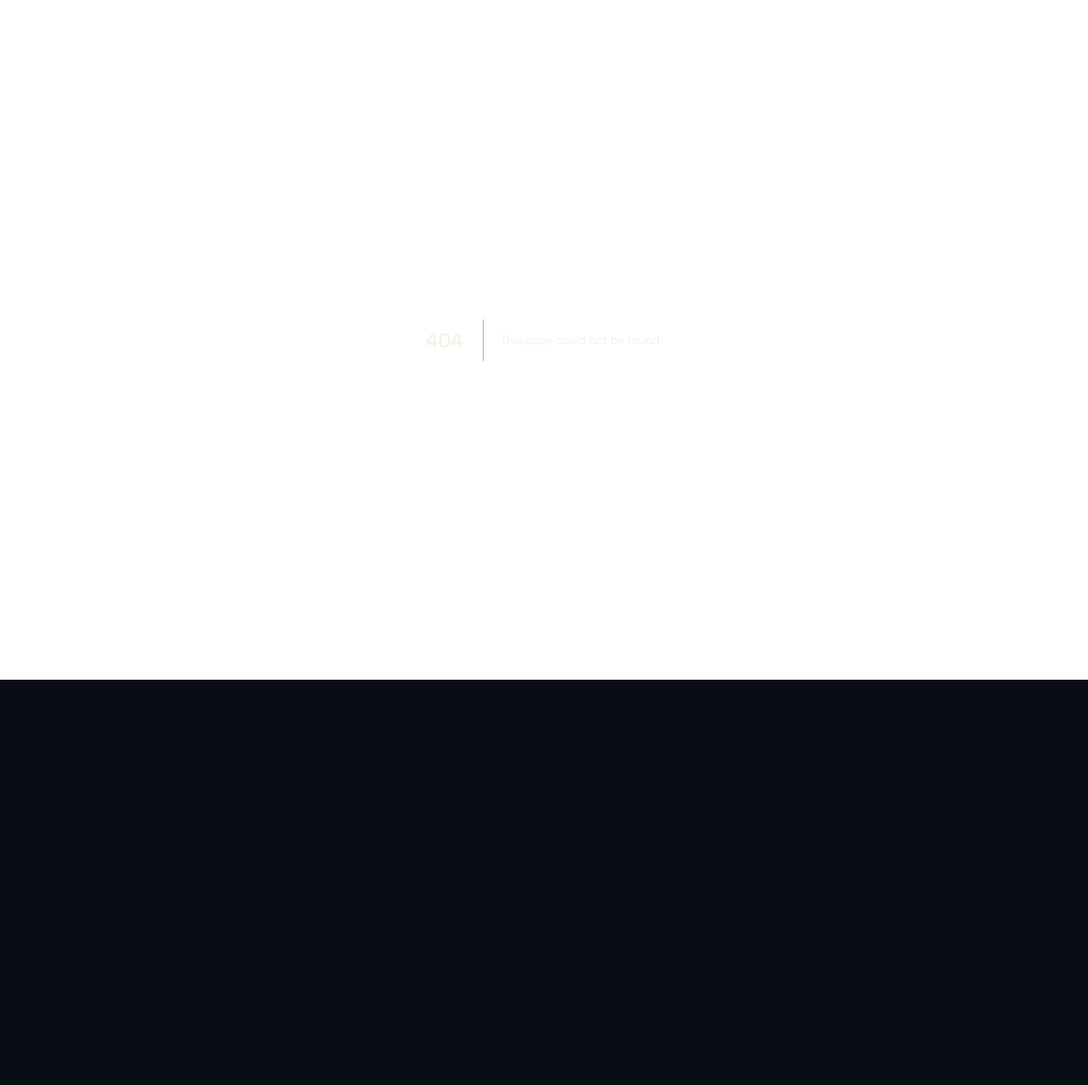
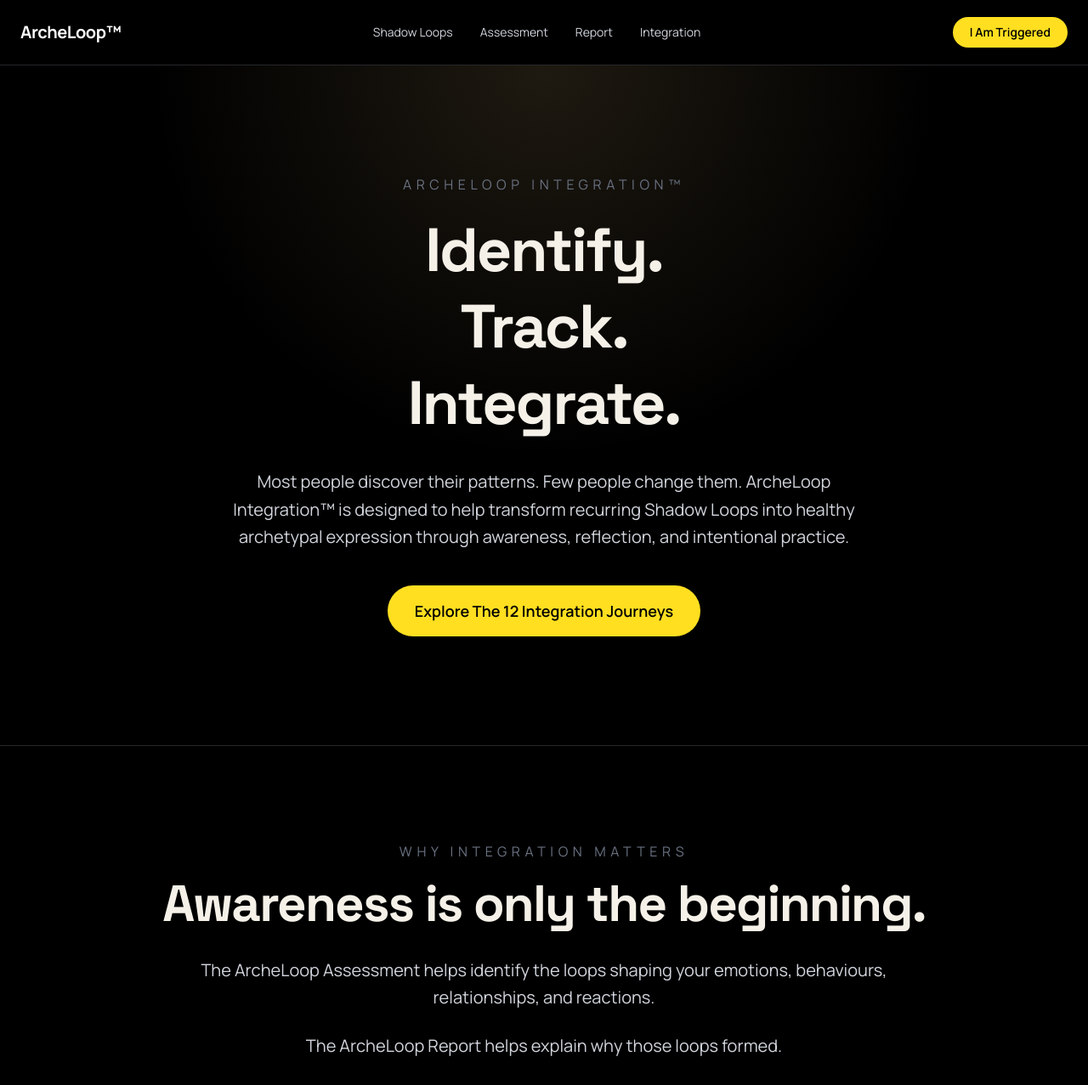
Before and after one commit to abdulkadirkuscu-ctrl/archeloop, a Next.js app: page /integration in a window 1280 px wide. Before the commit this address had no page. Shown: the top 1277 px of the page at 85% size. Before the commit the page ends 800 px from the top, so only its background shows below. Built offline with nearby package versions, Linux system fonts and the light colour scheme.

Commit message:
Add ArcheLoop Integration page

```diff
--- a/app/components/Nav.tsx
+++ b/app/components/Nav.tsx
@@ -1,7 +1,6 @@
 import Link from "next/link"
 
 const navItems = [
-
   {
     label: "Shadow Loops",
     href: "/loops",
@@ -13,6 +12,10 @@
   {
     label: "Report",
     href: "/report",
+  },
+  {
+    label: "Integration",
+    href: "/integration",
   },
 ]
 
@@ -38,7 +41,7 @@
 
         <Link
   href="/triggered"
-          className="rounded-full border border-yellow-300 px-5 py-2 text-sm font-semibold text-yellow-300 transition hover:bg-yellow-300 hover:text-black"
+  className="rounded-full bg-yellow-300 px-5 py-2 text-sm font-semibold text-black transition hover:bg-yellow-200"
 >
   I Am Triggered
 </Link>
--- /dev/null
+++ b/app/integration/page.tsx
@@ -0,0 +1,244 @@
+import Nav from "../components/Nav"
+import Footer from "../components/Footer"
+
+const journeyGroups = [
+  {
+    element: "Fire",
+    archetype: "Sovereign",
+    theme: "Visibility, worth, and action",
+    journeys: [
+      ["Dimmed Light", "Visibility Path™", "Healthy Visibility"],
+      ["Paper Crown", "Authentic Sovereignty Path™", "Authentic Leadership"],
+      ["Stalled Flame", "Action Path™", "Purposeful Action"],
+    ],
+  },
+  {
+    element: "Air",
+    archetype: "Magician",
+    theme: "Expression, truth, and clarity",
+    journeys: [
+      ["Blank Page", "Creative Expression Path™", "Authentic Expression"],
+      ["Smoky Mirrors", "Truth Path™", "Self-Honesty"],
+      ["Mind Maze", "Clarity Path™", "Clear Thinking"],
+    ],
+  },
+  {
+    element: "Water",
+    archetype: "Lover",
+    theme: "Feeling, connection, and regulation",
+    journeys: [
+      ["Emotional Lockdown", "Vulnerability Path™", "Emotional Openness"],
+      ["Fantasy Fog", "Connection Path™", "Grounded Intimacy"],
+      ["Flooded Waters", "Emotional Regulation Path™", "Emotional Flow"],
+    ],
+  },
+  {
+    element: "Earth",
+    archetype: "Warrior",
+    theme: "Boundaries, trust, and worth",
+    journeys: [
+      ["Compliance", "Boundaries Path™", "Self-Respect"],
+      ["Fortress", "Trust Path™", "Connected Strength"],
+      ["Barren Ground", "Self-Worth Path™", "Inner Value"],
+    ],
+  },
+]
+
+const features = [
+  "Trigger Tracking",
+  "Loop Analytics",
+  "Integration Journeys",
+  "Reflection Prompts",
+  "Daily Practices",
+  "Progress Tracking",
+  "Archetypal Development",
+  "Personal Integration Dashboard",
+]
+
+export default function IntegrationPage() {
+  return (
+    <main className="min-h-screen bg-black text-white">
+      <Nav />
+
+      <section className="relative overflow-hidden px-6 py-32 border-b border-zinc-800">
+        <div className="absolute inset-0 bg-[radial-gradient(circle_at_top,rgba(216,183,120,0.14),transparent_45%)]" />
+
+        <div className="relative max-w-5xl mx-auto text-center">
+          <p className="uppercase tracking-[0.35em] text-gray-500 mb-5">
+            ArcheLoop Integration™
+          </p>
+
+          <h1 className="text-5xl md:text-7xl font-bold leading-tight mb-8">
+            Identify.
+            <br />
+            Track.
+            <br />
+            Integrate.
+          </h1>
+
+          <p className="text-xl text-gray-300 leading-relaxed max-w-3xl mx-auto">
+            Most people discover their patterns. Few people change them.
+            ArcheLoop Integration™ is designed to help transform recurring
+            Shadow Loops into healthy archetypal expression through awareness,
+            reflection, and intentional practice.
+          </p>
+
+          <a
+            href="#journeys"
+            className="inline-flex mt-10 bg-yellow-300 text-black px-8 py-4 rounded-full font-semibold text-lg hover:bg-yellow-200 transition"
+          >
+            Explore The 12 Integration Journeys
+          </a>
+        </div>
+      </section>
+
+      <section className="px-6 py-28 border-b border-zinc-800">
+        <div className="max-w-5xl mx-auto text-center">
+          <p className="uppercase tracking-[0.35em] text-gray-500 mb-5">
+            Why Integration Matters
+          </p>
+
+          <h2 className="text-4xl md:text-6xl font-bold mb-8">
+            Awareness is only the beginning.
+          </h2>
+
+          <div className="space-y-6 text-xl text-gray-300 leading-relaxed max-w-4xl mx-auto">
+            <p>
+              The ArcheLoop Assessment helps identify the loops shaping your
+              emotions, behaviours, relationships, and reactions.
+            </p>
+
+            <p>
+              The ArcheLoop Report helps explain why those loops formed.
+            </p>
+
+            <p>
+              ArcheLoop Integration™ is designed to help transform them.
+            </p>
+
+            <p>
+              Every Shadow Loop contains an invitation. The loop reveals where
+              energy became stuck. The Integration Journey reveals the path
+              forward.
+            </p>
+          </div>
+        </div>
+      </section>
+
+      <section
+        id="journeys"
+        className="px-6 py-28 border-b border-zinc-800 bg-[#0B1018]"
+      >
+        <div className="max-w-6xl mx-auto">
+          <div className="text-center mb-16">
+            <p className="uppercase tracking-[0.35em] text-gray-500 mb-5">
+              The 12 Integration Journeys™
+            </p>
+
+            <h2 className="text-4xl md:text-6xl font-bold mb-6">
+              Every loop has a path forward.
+            </h2>
+
+            <p className="text-xl text-gray-300 leading-relaxed max-w-3xl mx-auto">
+              Each Shadow Loop reveals where energy became distorted. Each
+              Integration Journey points toward the healthy expression waiting
+              underneath.
+            </p>
+          </div>
+
+          <div className="grid md:grid-cols-2 gap-8">
+            {journeyGroups.map((group) => (
+              <div
+                key={group.element}
+                className="border border-zinc-800 rounded-[2rem] bg-black/60 p-8"
+              >
+                <p className="uppercase tracking-[0.25em] text-gray-500 text-sm mb-3">
+                  {group.archetype}
+                </p>
+
+                <h3 className="text-3xl font-bold mb-3 text-yellow-300">
+                  {group.element}
+                </h3>
+
+                <p className="text-gray-400 mb-8">
+                  {group.theme}
+                </p>
+
+                <div className="space-y-5">
+                  {group.journeys.map(([loop, path, state]) => (
+                    <div
+                      key={loop}
+                      className="rounded-2xl border border-zinc-800 bg-zinc-950 p-5"
+                    >
+                      <p className="text-white font-semibold">
+                        {loop}
+                      </p>
+
+                      <p className="mt-2 text-yellow-300">
+                        {path}
+                      </p>
+
+                      <p className="mt-2 text-sm text-gray-400">
+                        Integrated State: {state}
+                      </p>
+                    </div>
+                  ))}
+                </div>
+              </div>
+            ))}
+          </div>
+        </div>
+      </section>
+
+      <section className="px-6 py-28 border-b border-zinc-800">
+        <div className="max-w-5xl mx-auto text-center">
+          <p className="uppercase tracking-[0.35em] text-gray-500 mb-5">
+            Coming Soon
+          </p>
+
+          <h2 className="text-4xl md:text-6xl font-bold mb-8">
+            The ArcheLoop Integration Platform
+          </h2>
+
+          <p className="text-xl text-gray-300 leading-relaxed max-w-4xl mx-auto mb-16">
+            Future ArcheLoop Integration members will be able to track recurring
+            triggers, identify dominant loops, follow personalised Integration
+            Journeys, and monitor progress over time.
+          </p>
+
+          <div className="grid md:grid-cols-2 gap-6 text-left">
+            {features.map((feature) => (
+              <div
+                key={feature}
+                className="border border-zinc-800 rounded-2xl bg-zinc-950 p-6 text-gray-300"
+              >
+                ✓ {feature}
+              </div>
+            ))}
+          </div>
+        </div>
+      </section>
+
+      <section className="px-6 py-32">
+        <div className="max-w-4xl mx-auto text-center">
+          <h2 className="text-4xl md:text-6xl font-bold mb-8">
+            The journey does not end with the report.
+          </h2>
+
+          <p className="text-xl text-gray-300 leading-relaxed mb-12">
+            The report reveals the loop. Integration transforms it.
+          </p>
+
+          <a
+            href="/assessment"
+            className="inline-flex bg-yellow-300 text-black px-8 py-4 rounded-full font-semibold text-lg hover:bg-yellow-200 transition"
+          >
+            Take The Assessment
+          </a>
+        </div>
+      </section>
+
+      <Footer />
+    </main>
+  )
+}
```
Also changed, not shown: 1 other file (tests, documents, lock files or other folders). Lines whose indentation alone changed are shown as unchanged.
